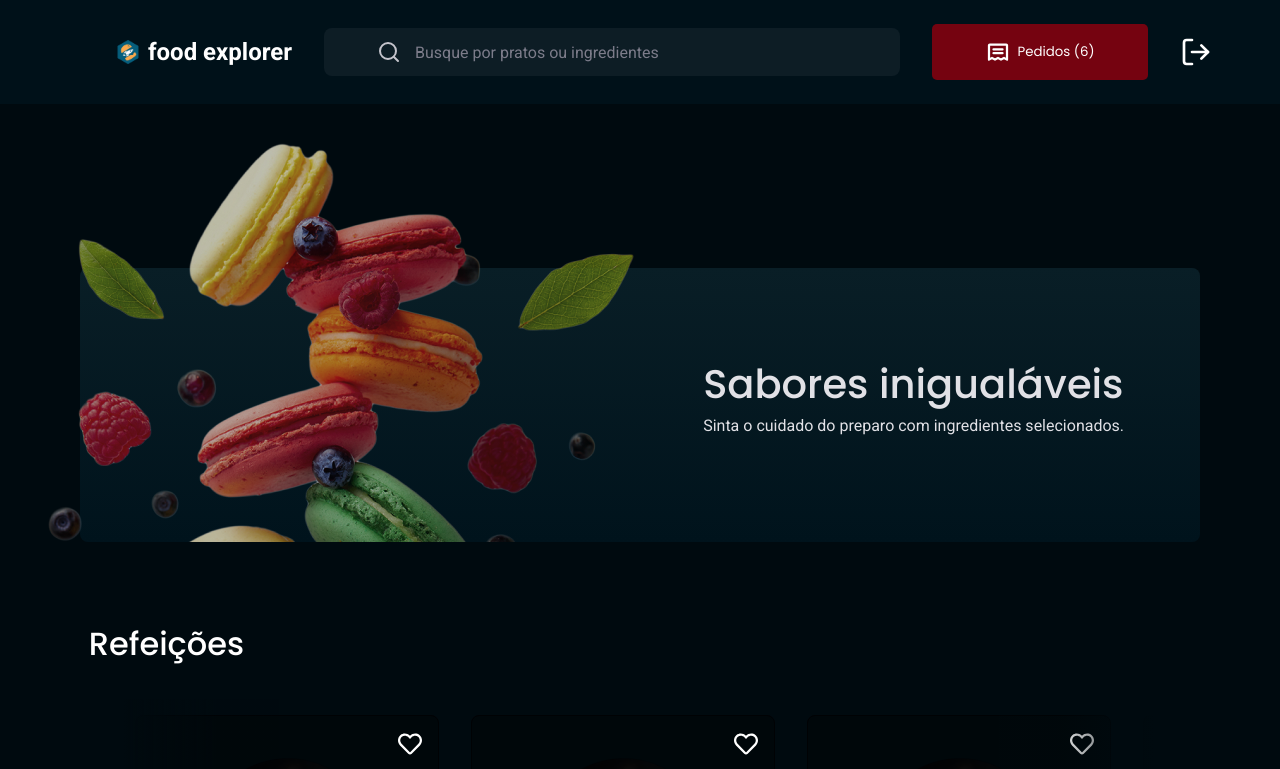
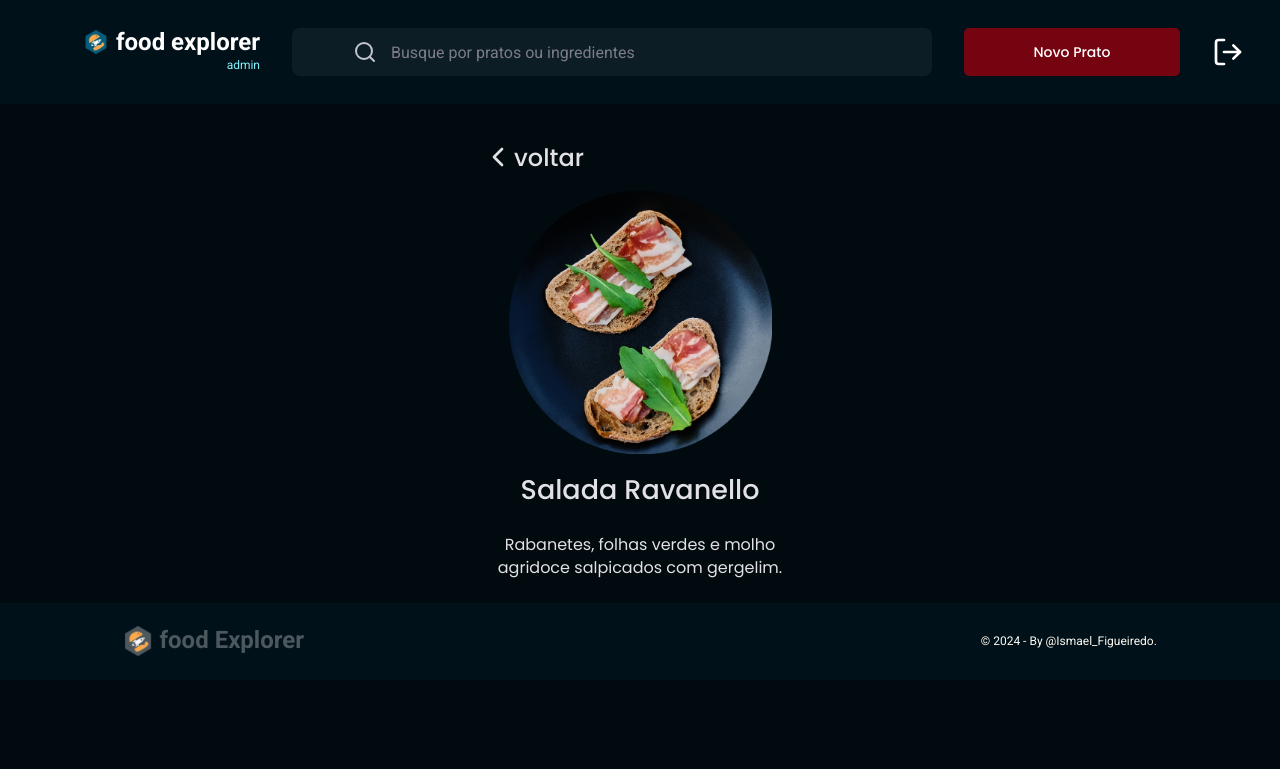
Before and after one commit to ismael-figueiredo/Food-Explorer-Front-end, a React (Vite) app: page / in a window 1280 px wide. Shown: the top 769 px of the page. Built offline with nearby package versions, Linux system fonts and the light colour scheme.

Commit message:
created page Dish

```diff
--- a/src/components/Footer/index.jsx
+++ b/src/components/Footer/index.jsx
@@ -9,7 +9,7 @@ export function Footer() {
         <h2>food Explorer</h2>
       </div>
       <span>
-        © 2024 - Todos os direitos reservados @Ismael_Figueiredo.
+        © 2024 - By @Ismael_Figueiredo.
       </span>
     </Container>
   )
--- a/src/components/Header/index.jsx
+++ b/src/components/Header/index.jsx
@@ -5,7 +5,7 @@ import { ReceiptButton } from "../ReceiptButton"
 import { LuSearch, LuLogOut } from "react-icons/lu"
 import Logo from "../../assets/logo.png"
 
-export function Header({ isadmin = true, ...rest }) {
+export function Header({ isadmin = false, ...rest }) {
   return (
     <Container>
       <div>
--- a/src/components/Header/styles.js
+++ b/src/components/Header/styles.js
@@ -9,6 +9,7 @@ export const Container = styled.header`
   align-items: center;
   justify-content: center;
 
+  width: 100%;
   min-width: 74rem;
   height: 6.5rem;
 
@@ -36,16 +37,16 @@ export const Container = styled.header`
       }
     }
     > span {
-      line-height: 0;
       display: block;
       text-align: end;
       color: ${({ theme }) => theme.COLORS.CAKE_100};
+      line-height: 160%;
       font-size: 0.75rem;
     }
   }
 
   > form {
-    max-width: 36rem;
+    max-width: 40rem;
   }
 
   > button:nth-last-child(2) {
--- a/src/components/MobileHeader/styles.js
+++ b/src/components/MobileHeader/styles.js
@@ -7,11 +7,12 @@ export const Container = styled.header`
   }
   height: 7.12rem;
   min-width: 420px;
+  width: 100%;
   display: flex;
   justify-content: space-between;
 
   align-items: end;
-  padding-bottom: 1.37rem;
+  padding-bottom: 1.75rem;
   padding-left: 1.75rem;
   padding-right: 1.75rem;
 
@@ -25,7 +26,8 @@ export const Container = styled.header`
       font-size: 0.75rem;
     }
   }
-  > h1 {
+ h1 {
+    font-family: Roboto "sans-serif";
     font-size: 1.32rem;
     font-weight: 700;
   }
--- a/src/main.jsx
+++ b/src/main.jsx
@@ -6,12 +6,13 @@ import GlobalStyle from "./styles/global"
 import { Signin } from "./pages/Signin"
 import { Signup } from "./pages/Signup"
 import { Home } from "./pages/Home"
+import { Dishes } from "./pages/Dish"
 
 ReactDOM.createRoot(document.getElementById("root")).render(
   <React.StrictMode>
     <ThemeProvider theme={theme}>
       <GlobalStyle />
-      <Home />
+      <Dishes />
     </ThemeProvider>
   </React.StrictMode>
 )
--- /dev/null
+++ b/src/pages/Dish/index.jsx
@@ -0,0 +1,27 @@
+import { Container, BackButton, Main ,DishTitle ,DishDescription} from "./styles"
+import { Footer } from "../../components/Footer"
+import { Header } from "../../components/Header"
+import { MobileHeader } from "../../components/MobileHeader"
+import { LuChevronLeft } from "react-icons/lu"
+import Dishimage from "../../assets/Mask group-1.png"
+
+export function Dishes() {
+  return (
+    <Container>
+      <MobileHeader />
+      <Header />
+      <Main>
+        <BackButton>
+          <LuChevronLeft size="2rem" />
+          voltar
+        </BackButton>
+        <img src={Dishimage} alt={`imagem do prato ${"teste"}`} />
+        <DishTitle>Salada Ravanello</DishTitle>
+        <DishDescription>
+          Rabanetes, folhas verdes e molho agridoce salpicados com gergelim.
+        </DishDescription>
+      </Main>
+      <Footer />
+    </Container>
+  )
+}
--- /dev/null
+++ b/src/pages/Dish/styles.js
@@ -0,0 +1,60 @@
+import styled from "styled-components"
+import { DEVICE_BREAKPOINTS } from "../../styles/deviceBreakpoints"
+
+export const Container = styled.div`
+  display: flex;
+  flex-direction: column;
+  align-items: center;
+
+  min-width: 448px;
+`
+export const Main = styled.div`
+  display: flex;
+  flex-direction: column;
+  align-items: center;
+
+  min-width: 19.75rem;
+
+  img {
+    margin-top: 1rem;
+    width: 16.5rem;
+    height: 16.5rem;
+  }
+`
+export const BackButton = styled.button`
+  display: flex;
+  align-self: start;
+  align-items: center;
+  justify-content: center;
+
+  margin-top: 2.29rem;
+
+  color: ${({ theme }) => theme.COLORS.LIGHT_300};
+  background-color: transparent;
+  border: none;
+
+  font-family: "Poppins", sans-serif;
+  font-size: 1.5rem;
+  font-weight: 500;
+  line-height: 140%;
+`
+export const DishTitle = styled.h2`
+  color: ${({ theme }) => theme.COLORS.LIGHT_300};
+  padding-top: 1rem;
+
+  font-family: "Poppins", sans-serif;
+  font-size: 1.69rem;
+  font-weight: 500;
+`
+
+export const DishDescription = styled.p`
+  max-width: 19.7rem;
+  padding-top: 1.5rem;
+  text-align: center;
+  color: ${({ theme }) => theme.COLORS.LIGHT_300};
+  font-size: 1rem;
+  font-weight: 400;
+  font-family: "Poppins", sans-serif;
+  line-height: 140%;
+
+`
--- a/src/styles/theme.js
+++ b/src/styles/theme.js
@@ -18,7 +18,7 @@ export default {
     DARK_900: "#0D1D25",
     DARK_1000: "#192227",
     GRADIENTS_100:
-      "linear-gradient(90deg, rgba(0, 10, 15, 0.1) 30%, #000A0F 75%)",
+      "linear-gradient(90deg, rgba(0, 10, 15, 0.01) 30%, #000A0F 75%)",
     GRADIENTS_200: "linear-gradient(180deg, #091e26 0%, #00131c 100%)",
     TOMATO_100: "#750310",
     TOMATO_200: "#92000E",
```
